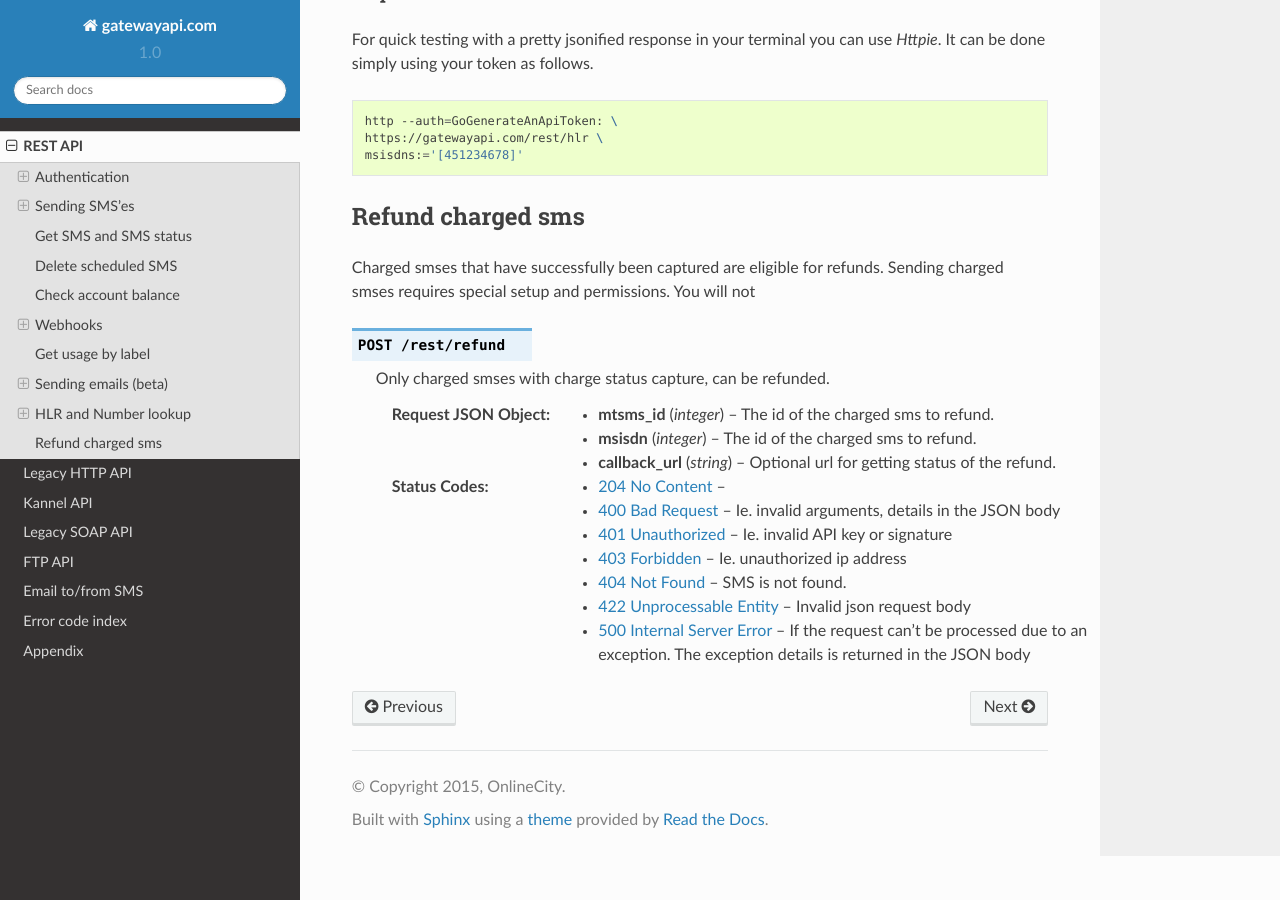
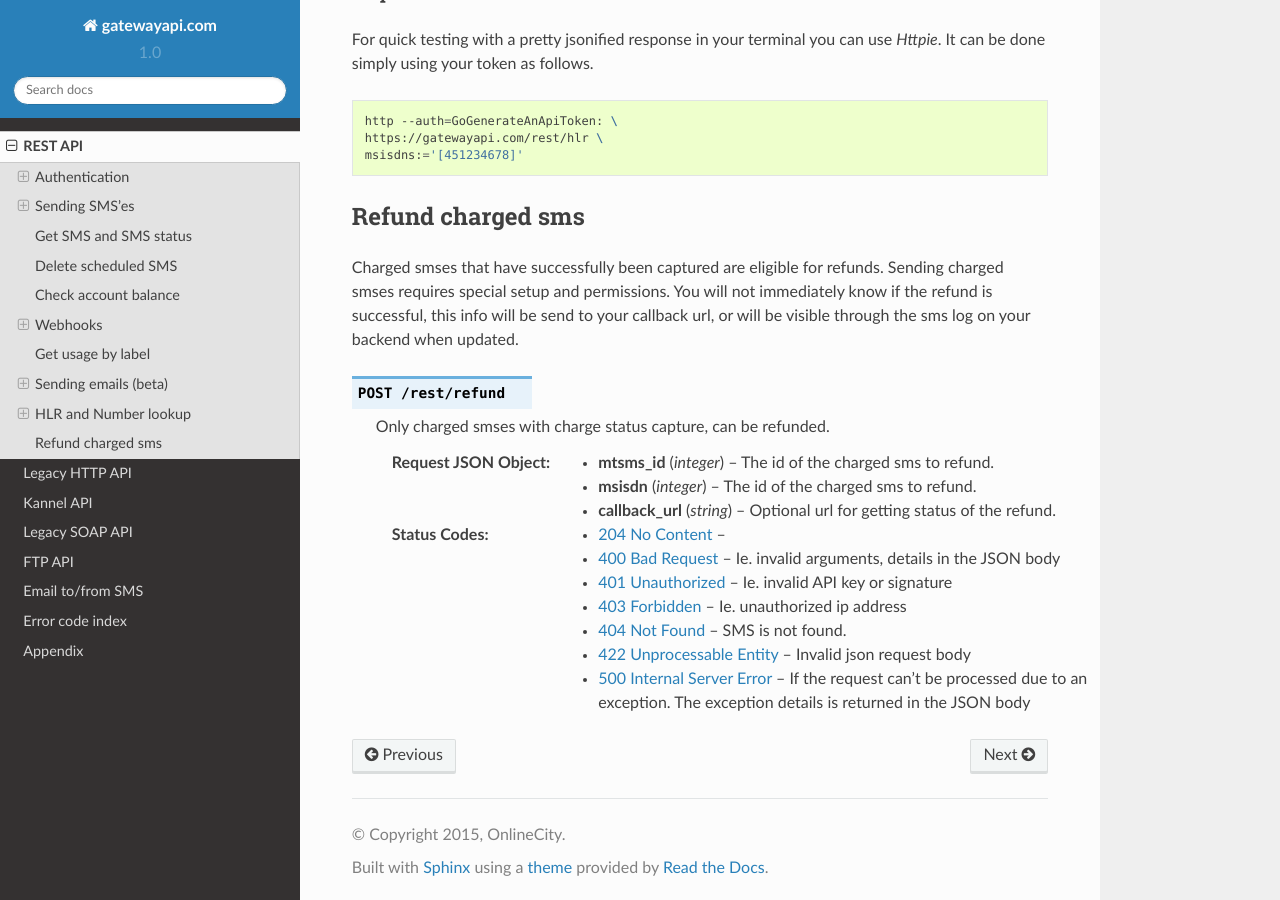
Before and after one commit to onlinecity/gatewayapi-docs, a Sphinx documentation site: the page built from docs/rest.rst, in a window 1280 px wide and 900 px high, scrolled down 27981 px. Built offline with Sphinx 7.4.7 and the Read the Docs theme 2.0.0, drawn with Linux system fonts in a browser that asks for light colours.

Commit message:
Information about status callback.

```diff
--- a/docs/rest.rst
+++ b/docs/rest.rst
@@ -1456,6 +1456,9 @@
 ------------------
 Charged smses that have successfully been captured are eligible for refunds.
 Sending charged smses requires special setup and permissions. You will not
+immediately know if the refund is successful, this info will be send to your
+callback url, or will be visible through the sms log on your backend when
+updated.
 
 .. http:post:: /rest/refund
    :synopsis: Refund a successfully charged sms.
```
